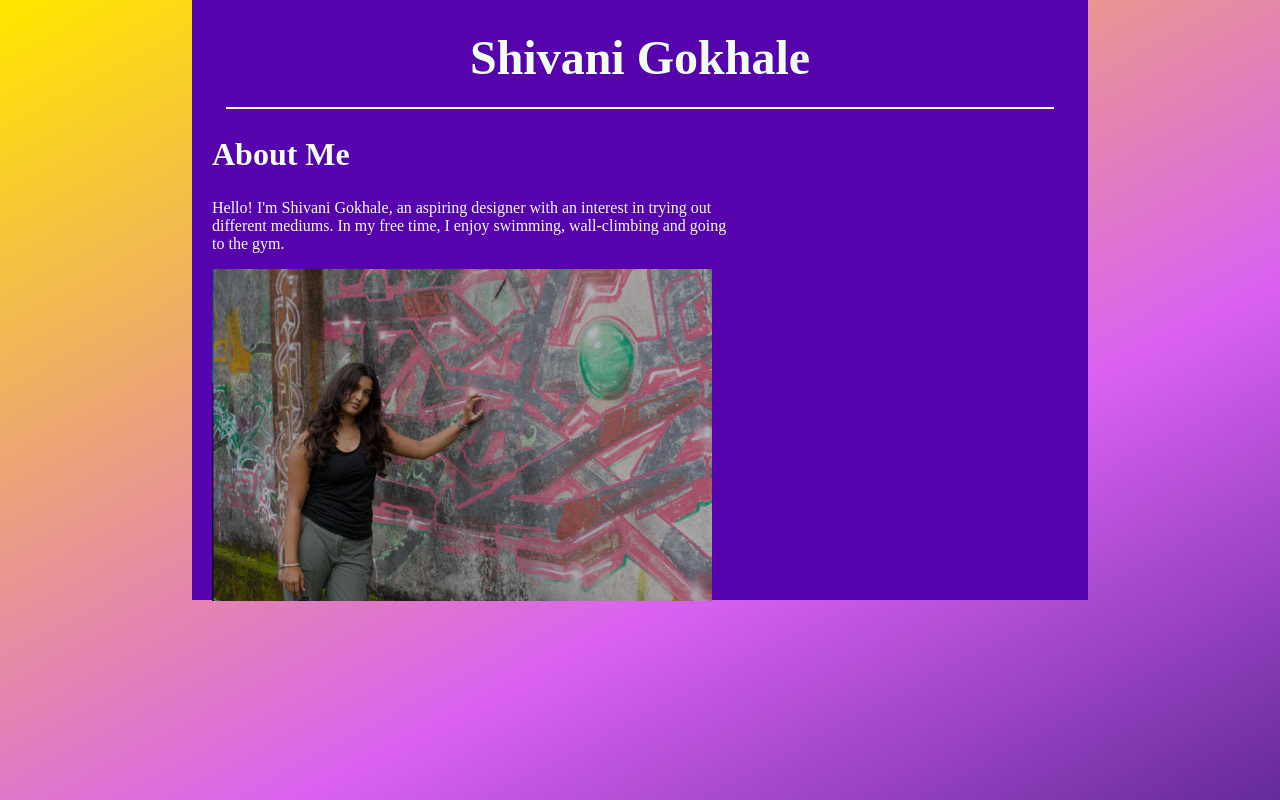
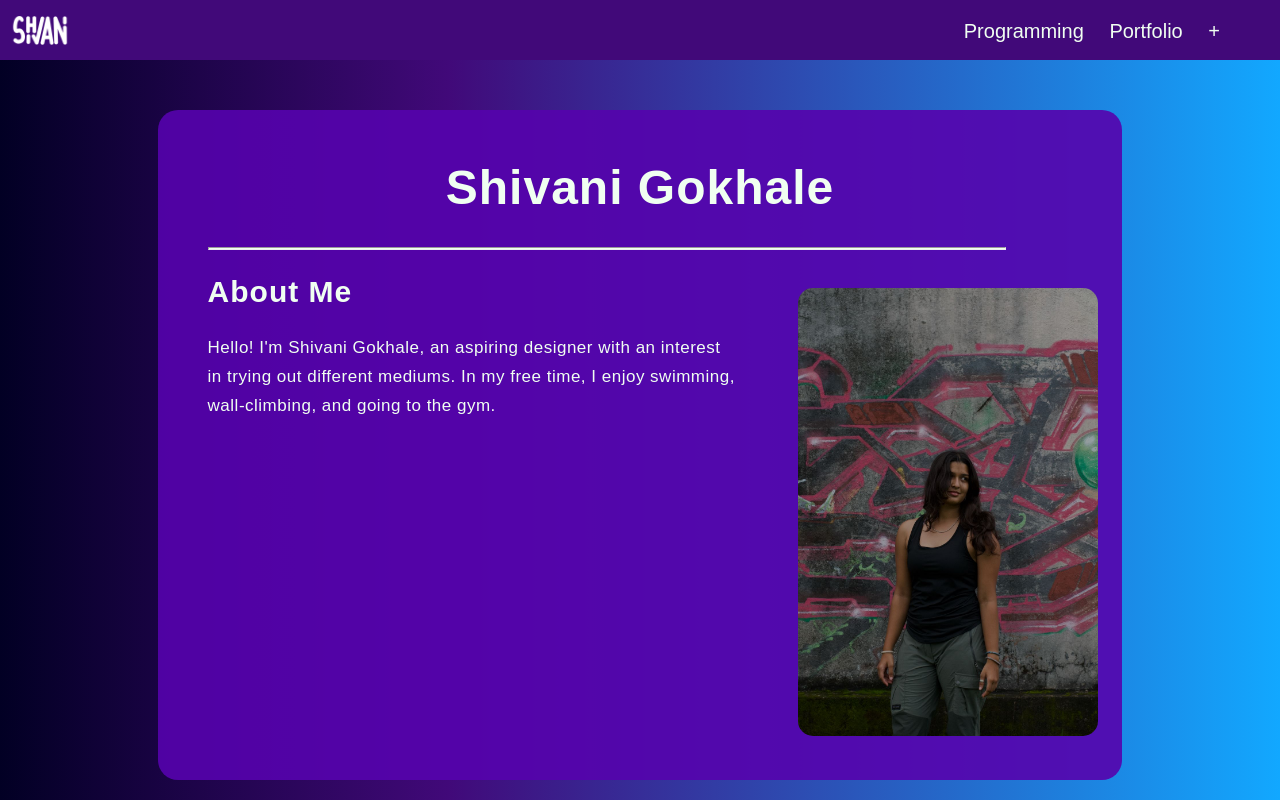
Before and after one commit to shivanigokh/portfolio, a plain HTML site: page index.html in a window 1280 px wide. Shown: the top 800 px of the page. Drawn offline with Linux system fonts and the light colour scheme.

Commit message:
Add files via upload

```diff
--- a/index.css
+++ b/index.css
@@ -1,51 +1,97 @@
-body{
-    /* background: #7c78f1;
-    margin: 0; */
-    background: #642a9b;
-background: linear-gradient(332deg, rgba(100, 42, 155, 1) 0%, rgba(218, 97, 242, 1) 35%, rgba(255, 229, 0, 1) 99%);
+body {
+  background: #020024;
+  background: linear-gradient(90deg, rgba(2, 0, 36, 1) 0%, rgba(65, 9, 121, 1) 35%, rgba(18, 168, 255, 1) 100%);
+    font-family: 'Poppins', sans-serif;
+    color: #f0fff1;
+
+  }
+
+  .navigation {
+    background: #410979;
+    width: 100%;
+    height: 60px;
+    top: 0;
+    left: 0;
+    position: fixed;
+    display: flex;
+    justify-content: space-between;
+
+  }
+
+  #logo {
+    width: 60px;
+    /* padding-top: 150px; */
     margin: 0;
-}
+  }
 
-#main-div{
-    background: #5603ad;
+  #nav-links{
+    padding-top: 20px;
+    padding-right: 50px;
+    font-size: 20px;
+  }
+  a{
+    color: #f0fff1;
+    padding: 10px;
+    text-decoration: none;
+  }
+
+
+
+  #main-div {
+    background: rgba(86, 3, 173, 0.9);
     width: 70%;
-    height: 600px;
-    margin-left: 15%;
-}
+    max-width: 900px;
+    margin: auto;
+    margin-top: 110px;
+    margin-bottom: 500px;
+    padding: 40px;
+    border-radius: 20px;
+  }
 
-h1{
-    color: #f0fff1;
+
+  h1 {
+    margin-top: 10px;
     text-align: center;
-    padding-top: 30px;
-    /* border: #f0fff1 solid 2px; */
-    font: 'serif';
     font-size: 48px;
-    font-weight: bold;
+    font-weight: 700;
+    letter-spacing: 1px;
 
-}
+  }
 
-hr{
+
+  hr {
+    margin: 10px;
     width: 90%;
-    padding-left: 10;
-    padding-right: 10;
-    border: 1px solid #f0fff1;
-    margin-top: -10px;
+    height: 1px;
+    background: #f0fff1;
 
-}
-h2{
-    color: #f0fff1;
-    padding-left: 20px;
-    font: 'serif';
-    font-size: 32px;
-    font-weight: bold;
-}
-p{
-    color:#f0fff1;
-    padding-left: 20px;
-    padding-right: 40%;
-}
+  }
 
-img{
-    padding-left: 20px;
-    width: 500px;
-}
+
+  h2 {
+    margin-left: 10px;
+    font-size: 30px;
+    /* font-family: 'Poppins', sans-serif; change font */
+    font-weight: 600;
+    letter-spacing: 1px;
+
+  }
+
+
+  p {
+    margin-left: 10px;
+    line-height: 1.7;
+    font-size: 17px;
+    width: 530px;
+    letter-spacing: 0.5px;
+
+  }
+
+  img {
+    margin-top: -150px;
+    margin-left: 600px;
+    width: 100%;
+    width: 300px;
+    border-radius: 15px;
+
+  }
--- a/index.html
+++ b/index.html
@@ -1,20 +1,40 @@
+<!DOCTYPE html>
 <html>
 <head>
   <title>Shivani Gokhale</title>
   <link rel="stylesheet" href="index.css">
 </head>
 <body>
+  <div class="navigation">
+    <div id="home-link">
+        <a href="index.html">
+          <img src="shivanilogo.png" alt="ShivaniLogo" id="logo">
+        </a>
+    </div>
+    <div id="nav-links">
+        <a href="programming.html">Programming</a>
+        <a href="portfolio.html">Portfolio</a>
+        <a href="plus.html">+</a>
+    </div>
+  </div>
   <div id="main-div">
     <h1>Shivani Gokhale</h1>
-     <!-- <p> This is my portfolio. </p> -->
     <hr/>
-     <div>
+    <section id="about">
       <h2>About Me</h2>
-        <p> Hello! I'm Shivani Gokhale, an aspiring designer with an interest in trying out different mediums. In my free time, I enjoy swimming, wall-climbing and going to the gym. </p>
-<img src="shivani.jpeg" alt="Shivani Gokhale" />
+      <div class="content">
+        <div class="text">
+          <p>
+            Hello! I'm Shivani Gokhale, an aspiring designer with an interest in trying out different mediums.
+            In my free time, I enjoy swimming, wall-climbing, and going to the gym.
+          </p>
+          <div class="image">
+            <img src="shivani2.jpg" alt="Shivani Gokhale">
           </div>
         </div>
-
+      </div>
+    </section>
+  </div>
 
 </body>
 </html>
--- /dev/null
+++ b/programming.css
@@ -0,0 +1,105 @@
+body {
+  background: #020024;
+background: linear-gradient(90deg, rgba(2, 0, 36, 1) 0%, rgba(65, 9, 121, 1) 35%, rgba(18, 168, 255, 1) 100%);
+  font-family: 'Poppins', sans-serif;
+  color: #f0fff1;
+
+}
+
+.navigation {
+  background: #410979;
+  width: 100%;
+  height: 60px;
+  top: 0;
+  left: 0;
+  position: fixed;
+  display: flex;
+  justify-content: space-between;
+
+}
+
+#logo {
+  width: 60px;
+  /* padding-top: 150px; */
+  margin: 0;
+}
+
+#nav-links{
+  padding-top: 20px;
+  padding-right: 50px;
+  font-size: 20px;
+}
+a{
+  color: #f0fff1;
+  padding: 10px;
+  text-decoration: none;
+}
+
+
+
+#main-div {
+  background: #2F45AC;
+  width: 70%;
+  max-width: 900px;
+  margin: auto;
+  margin-top: 110px;
+  margin-bottom: 500px;
+  padding: 40px;
+  border-radius: 20px;
+}
+
+
+h1 {
+  margin-top: 10px;
+  text-align: center;
+  font-size: 48px;
+  font-weight: 700;
+  letter-spacing: 1px;
+
+}
+
+
+hr {
+  margin: 10px;
+  width: 90%;
+  height: 1px;
+  background: #f0fff1;
+
+}
+
+
+h2 {
+  margin-left: 10px;
+  font-size: 30px;
+  /* font-family: 'Poppins', sans-serif; change font */
+  font-weight: 600;
+  letter-spacing: 1px;
+
+}
+
+
+p {
+  margin-left: 10px;
+  line-height: 1.7;
+  font-size: 17px;
+  width: 530px;
+  letter-spacing: 0.5px;
+
+}
+
+img {
+  /* margin-top: -150px; */
+  /* margin-left: 600px; */
+  width: 100%;
+  width: 300px;
+  /* border-radius: 15px; */
+
+}
+
+/* video {
+  width: 35%;
+  max-width: 600px;
+  /* border-radius: 15px; */
+  /* margin-left: 400px;
+  margin-top: -600px;
+} */
```
Also changed, not shown: programming.html (added, +45 -0 lines), Humblle Rought Caps.otf (added), clownjs.jpeg (added), plus.html (added), portfolio.html (added), shivani2.jpg (added), shivanilogo.png (added), unnamed-1.jpg (added), unnamed-2.jpg (added), unnamed-3.jpg (added), unnamed-4.jpg (added), unnamed-5.jpg (added), unnamed-6.jpg (added), unnamed-7.jpg (added), 1 more files, 1 other file. Lines whose indentation alone changed are shown as unchanged.
